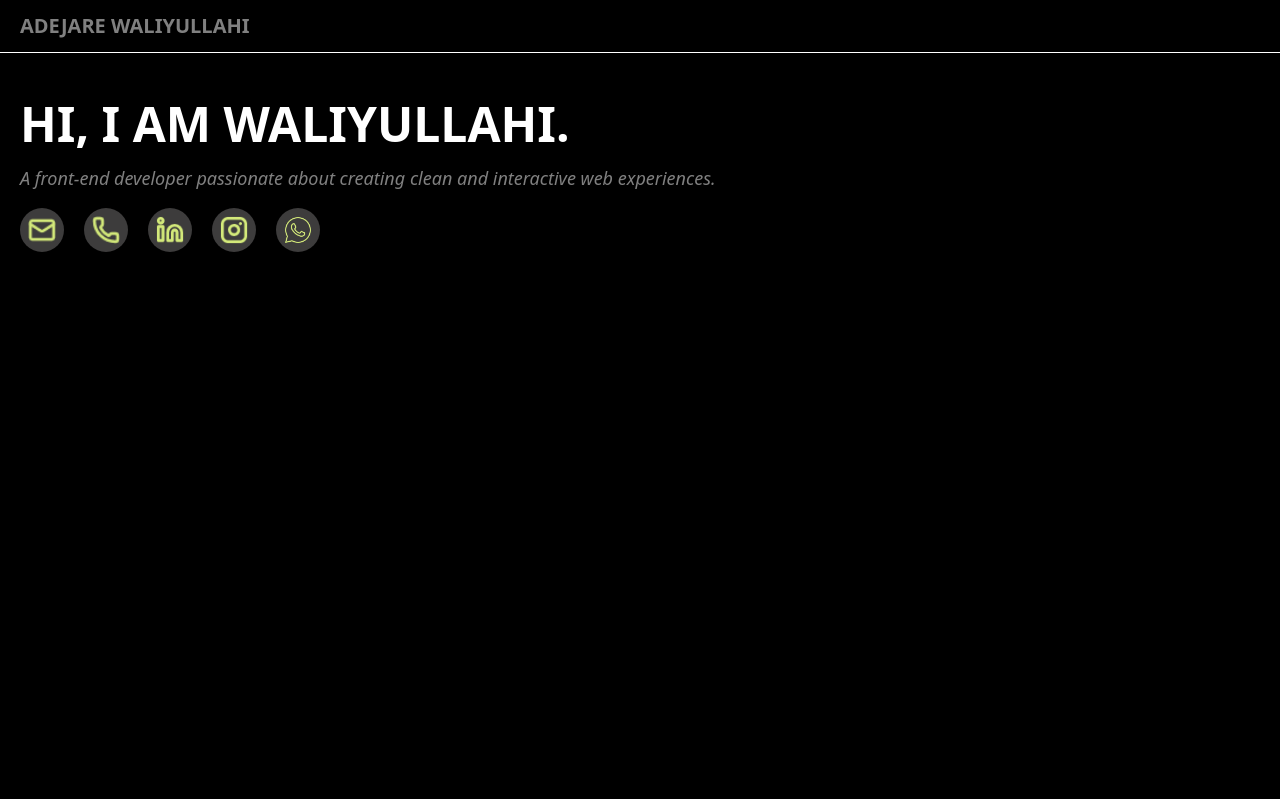
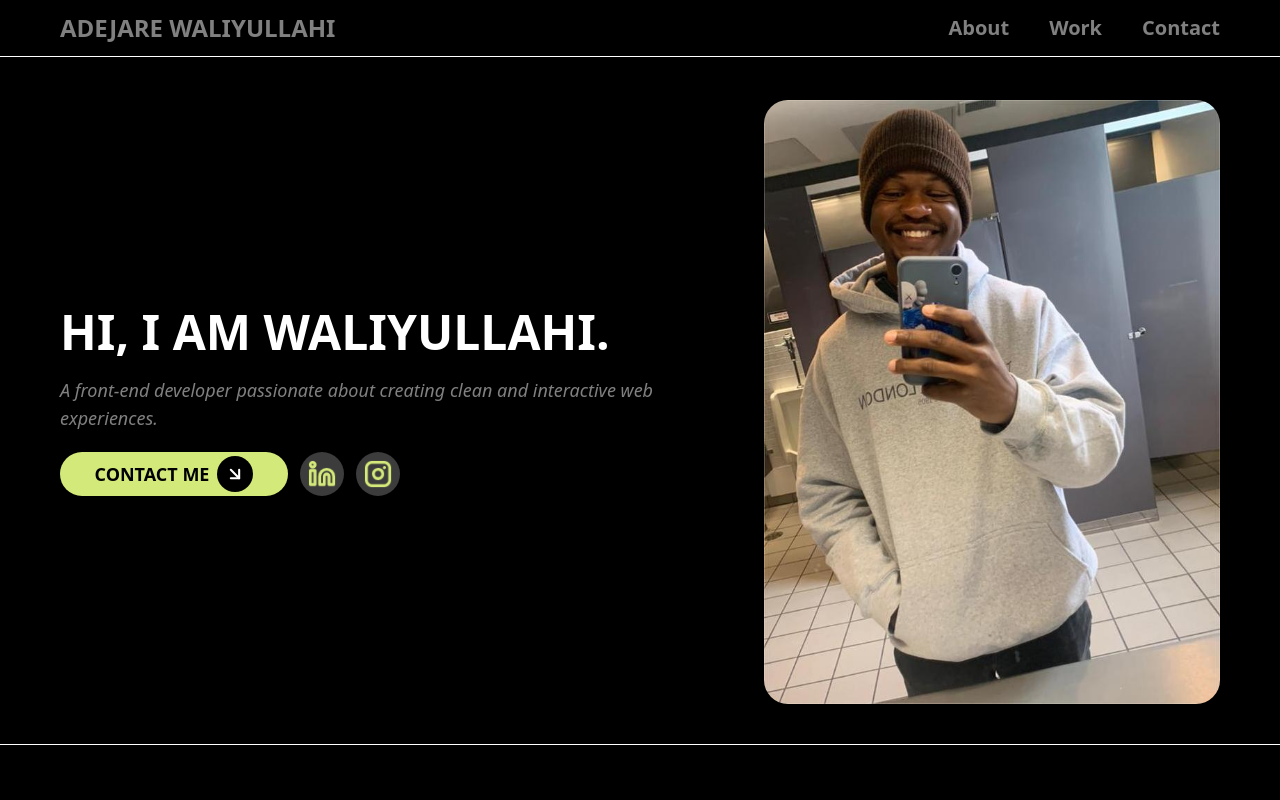
Before and after one commit to Wallychi/Porfolio-Website, a React (Vite) app: page / in a window 1280 px wide. Shown: the top 800 px of the page. Built offline with nearby package versions, Linux system fonts and the light colour scheme.

Commit message:
Complete half laptop responsiveness

```diff
--- a/src/components/Contact.jsx
+++ b/src/components/Contact.jsx
@@ -9,10 +9,10 @@ const Contact = () => {
             </div>
 
             <form className='flex flex-col gap-5'>
-                <input type='text' placeholder='Name' className='text-[var(--color-secondary)] bg-[var(--color-buttonbg)] px-4 w-full py-2 rounded-lg' />
-                <input type='email' placeholder='Email' className='bg-[var(--color-buttonbg)] px-4 w-full py-2 rounded-lg' />
-                <input type='text' placeholder='Subject' className='bg-[var(--color-buttonbg)] px-4 w-full py-2 rounded-lg' />
-                <textarea placeholder='Message' className='bg-[var(--color-buttonbg)] px-4 w-full h-50 py-2 rounded-lg'></textarea>
+                <input type='text' placeholder='Name' className='focus:outline-0 text-[var(--color-secondary)] bg-[var(--color-buttonbg)] px-4 w-full py-2 rounded-lg' required />
+                <input type='email' placeholder='Email' className='focus:outline-0 bg-[var(--color-buttonbg)] px-4 w-full py-2 rounded-lg' required />
+                <input type='text' placeholder='Subject' className='focus:outline-0 bg-[var(--color-buttonbg)] px-4 w-full py-2 rounded-lg' required />
+                <textarea placeholder='Message' className='focus:outline-0 bg-[var(--color-buttonbg)] px-4 w-full h-50 py-2 rounded-lg' required />
                 <button type='submit' className='bg-[var(--color-extra)] w-1/3 py-3 rounded-full text-[var(--color-primary)] font-semibold text-xl'>SUBMIT</button>
             </form>
         </section>
--- a/src/components/Home.jsx
+++ b/src/components/Home.jsx
@@ -1,41 +1,99 @@
-import { ArrowUpRight } from 'lucide-react'
-import React from 'react'
+import { ArrowDownRight } from "lucide-react";
+import React, { useState } from "react";
 
 const Home = () => {
+  const [contact, setContact] = useState(false);
   return (
-    <section id='home' className='flex flex-col px-5 pt-25 py-10 gap-4 lg:h-screen border-b-1 border-[var(--color-secondary)]'>
-        <h1 className='text-5xl font-bold w-1/2'>HI, I AM WALIYULLAHI.</h1>
-        <p className='text-lg text-[var(--color-tertiary)] italic'>A front-end developer passionate about creating clean and interactive web experiences.</p>
+    <section
+      id="home"
+      className="flex flex-col lg:flex-row lg:items-center px-5 lg:px-15 pt-25 gap-5  py-10 border-b-1 border-[var(--color-secondary)]"
+    >
+      <div className="flex flex-col gap-5 lg:w-3/4">
+        <h1 className="text-5xl lg:w-full font-bold w-1/2">HI, I AM  WALIYULLAHI.</h1>
+        <p className="text-lg text-[var(--color-tertiary)] italic">
+          A front-end developer passionate about creating clean and interactive
+          web experiences.
+        </p>
 
-        <div className='flex items-center gap-5'>
-                {/* <div className='flex w-2/3 text-[var(--color-primary)] rounded-full justify-center items-center text-lg font-semibold gap-2 py-1 bg-[var(--color-extra)]'><a href='#contact'>CONTACT ME</a>
-                    <div className='flex bg-[var(--color-primary)] px-2 py-2 items-center justify-center rounded-full'>
-                        <a href='#contact'><ArrowUpRight className='text-[var(--color-secondary)]' size={20} strokeWidth={2.5} /></a>
+        <div className="flex items-center gap-5 lg:gap-3">
+          <div onClick={() => (setContact(!contact))} className="hidden lg:flex w-1/3 text-[var(--color-primary)] rounded-full justify-center items-center text-lg font-semibold gap-2 py-1 bg-[var(--color-extra)]">
+            CONTACT ME
+            <div className="flex bg-[var(--color-primary)] px-2 py-2 items-center justify-center rounded-full">
+              <ArrowDownRight
+                className="text-[var(--color-secondary)]"
+                size={20}
+                strokeWidth={2.5}
+              />
             </div>
-                </div> */}
-
-                <div className='bg-[var(--color-buttonbg)] p-2 rounded-full'>
-                    <a href='mailto:szetrov@gmail.com'><img className='w-7' src='/Icons/mail.png' alt='LinkedIn-icon' /></a>
+            {contact
+              ? <div className="absolute  bg-[var(--color-buttonbg)] top-135 left-60 rounded-xl">
+                <div className="flex flex-col text-[var(--color-secondary)]">
+                  <p onClick={()=>{setContact(false)}} className="px-1 cursor-pointer bg-[var(--color-secondary)] text-[var(--color-primary)] rounded-full text-sm absolute -top-1 -right-1 font-bold">X</p>
+                  <a href="mailto:szetrov@gmail.com" className="p-2 border-b-2 border-[var(--color-extra)] text-center">Email</a>
+                  <a href="https://api.whatsapp.com/send?phone=2348082260759&text=Hi%2C%20I%20found%20you%20online" className="p-2 text-center">Whatsapp</a>
+                </div>
+              </div>
+              : ""}
           </div>
 
-                <div className='bg-[var(--color-buttonbg)] p-2 rounded-full'>
-                    <a href='tel:+2348082260759' target='_blank'><img className='w-7' src='/Icons/phone.png' alt='LinkedIn-icon' /></a>
+          <div className="bg-[var(--color-buttonbg)] p-2 rounded-full lg:hidden">
+            <a href="mailto:szetrov@gmail.com">
+              <img className="w-7" src="/Icons/mail.png" alt="LinkedIn-icon" />
+            </a>
           </div>
 
-                <div className='bg-[var(--color-buttonbg)] p-2 rounded-full'>
-                    <a href='https://www.linkedin.com/in/adejarewaliyullahi' target='_blank'><img className='w-7' src='/Icons/linkedin.png' alt='LinkedIn-icon' /></a>
+          <div className="bg-[var(--color-buttonbg)] p-2 rounded-full lg:hidden">
+            <a href="tel:+2348082260759" target="_blank">
+              <img
+                className="w-7 lg:w-10"
+                src="/Icons/phone.png"
+                alt="LinkedIn-icon"
+              />
+            </a>
           </div>
 
-                <div className='bg-[var(--color-buttonbg)] p-2 rounded-full'>
-                    <img className='w-7' src='/Icons/instagram.png' alt='LinkedIn-icon' />
+          <div className="bg-[var(--color-buttonbg)] p-2 rounded-full">
+            <a
+              href="https://www.linkedin.com/in/adejarewaliyullahi"
+              target="_blank"
+            >
+              <img
+                className="w-7"
+                src="/Icons/linkedin.png"
+                alt="LinkedIn-icon"
+              />
+            </a>
           </div>
 
-                <div className='bg-[var(--color-buttonbg)] p-2 rounded-full'>
-                    <a href='https://api.whatsapp.com/send?phone=2348082260759&text=Hi%2C%20I%20found%20you%20online'><img className='w-7' src='/Icons/whatsapp.png' alt='Whatsapp-Icon' /></a>
+          <div className="bg-[var(--color-buttonbg)] p-2 rounded-full">
+            <img
+              className="w-7 "
+              src="/Icons/instagram.png"
+              alt="LinkedIn-icon"
+            />
+          </div>
+
+          <div className="bg-[var(--color-buttonbg)] p-2 rounded-full lg:hidden">
+            <a href="https://api.whatsapp.com/send?phone=2348082260759&text=Hi%2C%20I%20found%20you%20online">
+              <img
+                className="w-7 lg:w-10"
+                src="/Icons/whatsapp.png"
+                alt="Whatsapp-Icon"
+              />
+            </a>
           </div>
         </div>
+      </div>
+
+      <div className="flex justify-center lg:w-1/2">
+        <img
+          src="/Images/Portfolio_picture.jpg"
+          alt="Picture of the website creator"
+          className="rounded-3xl"
+        />
+      </div>
     </section>
-  )
-}
+  );
+};
 
-export default Home
+export default Home;
--- a/src/components/Navbar.jsx
+++ b/src/components/Navbar.jsx
@@ -5,17 +5,24 @@ const Navbar = () => {
   // const [toogle, setToogle] = useState(true)
   const [menuState, setMenuState] = useState(false)
   return (
-    <section className='flex w-full px-5 py-3 items-center justify-between text-[var(--color-tertiary)]'>
-      <div className='text-xl font-bold'>ADEJARE WALIYULLAHI</div>
+    <section className='flex w-full px-5 lg:px-15 py-3 items-center justify-between text-[var(--color-tertiary)]'>
+      <div className='text-xl lg:text-2xl font-bold'>ADEJARE WALIYULLAHI</div>
       <div className='flex items-center gap-2'>
-        <Menu onClick={()=>{setMenuState(!menuState)}} className='flex lg:hidden' size={30} strokeWidth={2.5} />
-        {menuState ? <div className='flex italic absolute top-15 right-0 flex-col w-full text-2xl gap-3 h-screen items-center justify-center bg-[var(--color-primary)] text-[var(--color-secondary)]'>
-          <a href='#home' onClick={()=>{setMenuState(false)}}><nav className='flex gap-3 items-center'><House strokeWidth={2.5} /> HOME</nav></a>
-          <a href='#about' onClick={()=>{setMenuState(false)}}><nav className='flex gap-3 items-center'><PanelsTopLeft strokeWidth={2.5} /> ABOUT</nav></a>
-          <a href='#project' onClick={()=>{setMenuState(false)}}><nav className='flex gap-3 items-center'><BriefcaseBusiness strokeWidth={2.5} /> PROJECTS</nav></a>
-          <a href='#contact' onClick={()=>{setMenuState(false)}}><nav className='flex gap-3 items-center'><Contact strokeWidth={2.5} /> CONTACT</nav></a>
+        <Menu onClick={() => { setMenuState(!menuState) }} className='flex lg:hidden' size={30} strokeWidth={2.5} />
+        {menuState ? <div onClick={() => { setMenuState(!menuState) }} className='flex italic absolute top-15 right-0 flex-col w-full text-2xl gap-3 h-screen items-center justify-center bg-[var(--color-primary)] text-[var(--color-secondary)]'>
+          <a href='#home' onClick={() => { setMenuState(false) }}><nav className='flex gap-3 items-center'><House strokeWidth={2.5} /> HOME</nav></a>
+          <a href='#about' onClick={() => { setMenuState(false) }}><nav className='flex gap-3 items-center'><PanelsTopLeft strokeWidth={2.5} /> ABOUT</nav></a>
+          <a href='#project' onClick={() => { setMenuState(false) }}><nav className='flex gap-3 items-center'><BriefcaseBusiness strokeWidth={2.5} /> PROJECTS</nav></a>
+          <a href='#contact' onClick={() => { setMenuState(false) }}><nav className='flex gap-3 items-center'><Contact strokeWidth={2.5} /> CONTACT</nav></a>
         </div>
           : ""}
+
+          <div className='hidden lg:flex gap-10 items-center text-xl font-semibold'>
+            <a className='hover:text-[var(--color-extra)]' href='#about'>About</a>
+            <a className='hover:text-[var(--color-extra)]' href='#work'>Work</a>
+            <a className='hover:text-[var(--color-extra)]' href='#contact'>Contact</a>
+          </div>
+
         {/* <div className='border-1 border-[var(--color-tertiary)] rounded-full p-1'>
           {toogle ? <Sun onClick={() => {
             setToogle(false); document.documentElement.style.setProperty(
```
Also changed, not shown: public/Images/Portfolio_picture.jpg (added). Lines whose indentation alone changed are shown as unchanged.
